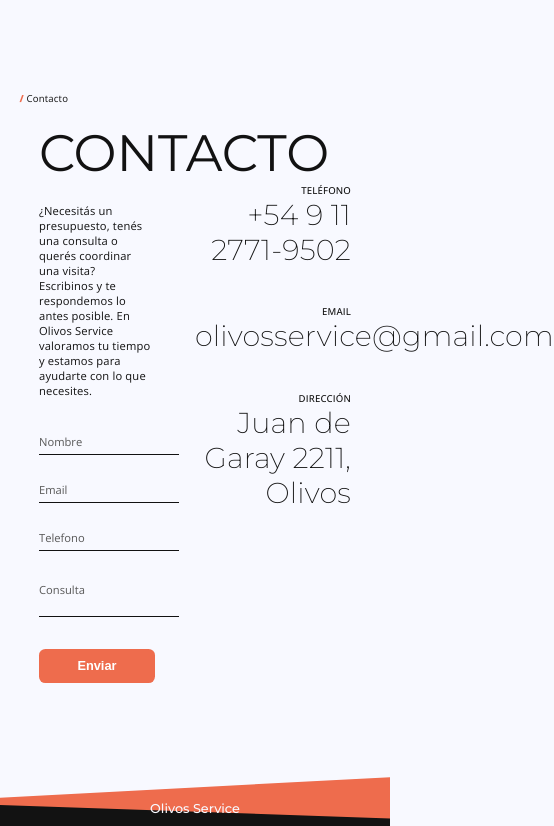
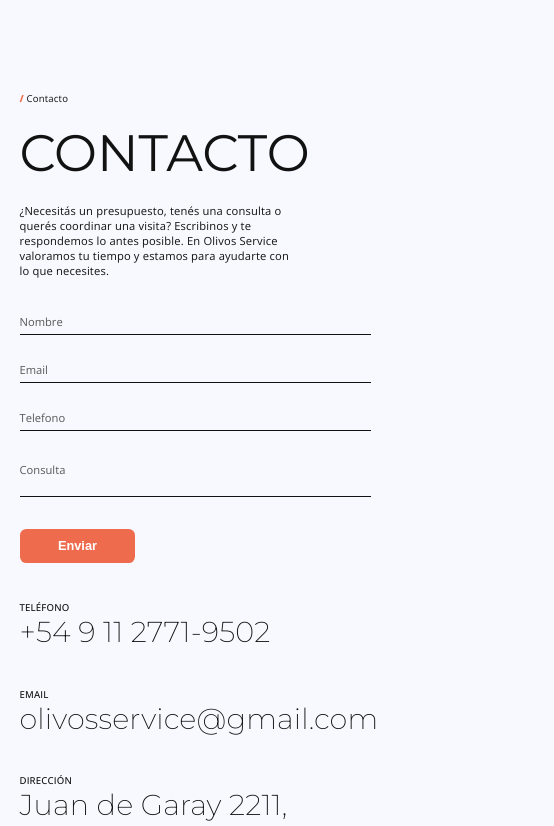
Before and after one commit to nicolas-ponce/OlivosService, a React (Vite) app: page / in a window 390 px wide. Shown: the part 4760-5586 px from the top of the page, 554 px wide, since content can reach past the window. Built offline with nearby package versions, Linux system fonts and the light colour scheme.

Commit message:
0.6.4 - Añadido responsiveness a contacto section

```diff
--- a/src/layouts/form_layout/Form_Layout.style.ts
+++ b/src/layouts/form_layout/Form_Layout.style.ts
@@ -8,6 +8,10 @@ export const FormContainer = styled.div`
     flex-direction: column;
     width: 45%;
     margin: 0;
+
+    @media (max-width: 768px) {
+        width: 100%;
+    }
 
 `
 
--- a/src/sections/contacto-section/Contact_Section.style.ts
+++ b/src/sections/contacto-section/Contact_Section.style.ts
@@ -8,6 +8,15 @@ export const Container = styled.div`
     justify-content: space-between;
     width: 80%;
     margin: 0 auto;
+
+
+    @media (max-width: 992px) {
+        width: 90%;
+    }
+
+
+
+
 `
 
 export const ContactInfoContainer = styled.div`
@@ -15,6 +24,12 @@ export const ContactInfoContainer = styled.div`
     flex-direction: row;
     justify-content: space-between;
     align-items: flex-start;
+
+
+    @media (max-width: 768px) {
+        flex-direction: column;
+        gap: 4.8rem;
+    }
 `
 
 
@@ -25,4 +40,10 @@ export const DataContainer = styled(motion.div)`
     margin: 0;
     text-align: right;
     gap: 4.8rem;
+
+
+    @media (max-width: 768px) {
+        width: 100%;
+        text-align: left;
+    }
 `
--- a/src/sections/contacto-section/Contacto_Section.tsx
+++ b/src/sections/contacto-section/Contacto_Section.tsx
@@ -19,7 +19,7 @@ export const Contacto_Section = () => {
       <motion.h2
         initial={{opacity: 0, x: -100}}
         whileInView={{opacity: 1, x: 0}}
-        viewport={{ once: true, amount: 1}}
+        viewport={{ once: true, amount: 0.4}}
       >CONTACTO</motion.h2>
       <ContactInfoContainer>
 
@@ -29,7 +29,7 @@ export const Contacto_Section = () => {
           variants={DataVariants}
           initial="hidden"
           whileInView="visible"
-          viewport={{ once: true, amount: 1}}
+          viewport={{ once: true, amount: 0.4}}
         >
           <ContactDataItem
             name="TELÉFONO"
```
